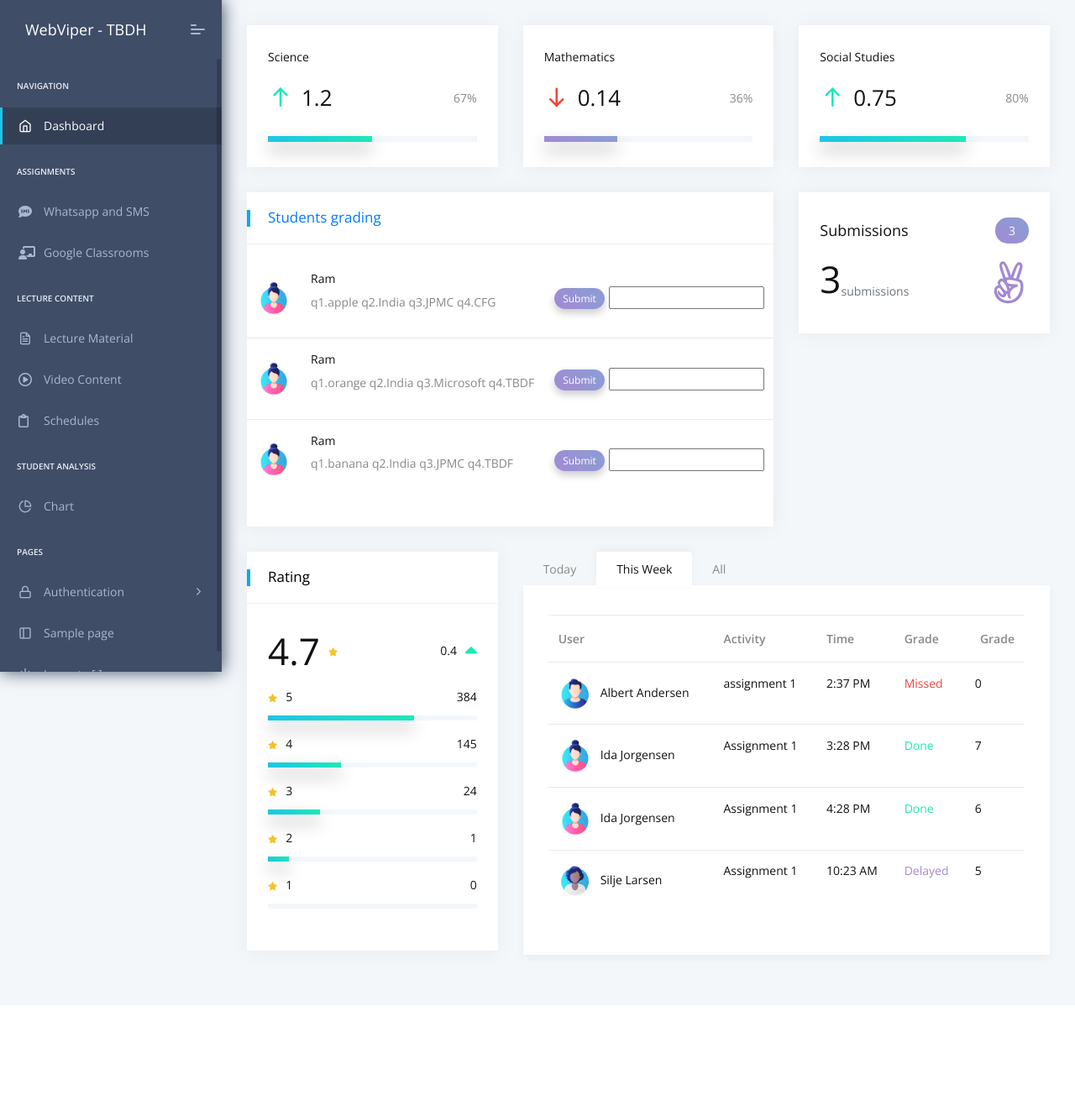
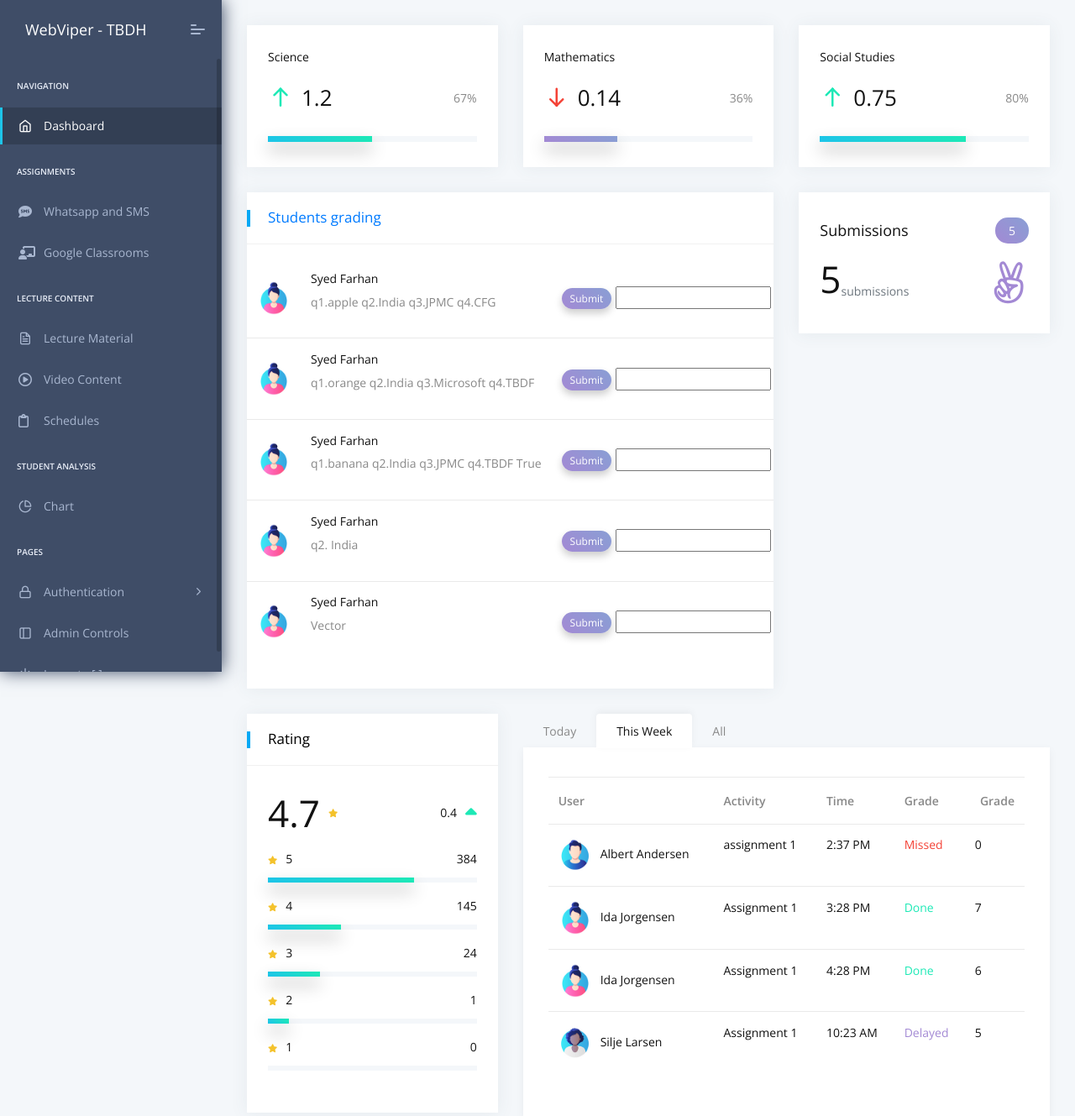
Before and after one commit to IndiaCFG3/team-28, a Django app: page /grades in a window 1280 px wide. Shown: the top 1329 px of the page at 84% size. Before the commit the page ends 1146 px from the top, so only its background shows below. Run offline with Django 3.2, Linux system fonts and the light colour scheme; some libraries are stand-ins or nearby versions.

Commit message:
minor changes

```diff
--- a/core/templates/accounts/login.html
+++ b/core/templates/accounts/login.html
@@ -54,9 +54,9 @@
 
                     <p class="mb-0 text-muted">Don’t have an account? <a href={% url 'register' %} >Signup</a></p>
                     <br />
-                    <p class="mb-2 text-muted">
-                        &copy; <a target="_blank" href="https://codedthemes.com/">CodedThemes</a>
-                        - <a target="_blank" href="https://appseed.us/admin-dashboards/django-dashboard-dattaable">Django Dashboard DattaAble</a>.
+                    <!--p class="mb-2 text-muted">
+                        &copy; <a  href="#"></a>
+                        - <a  href="#"></a-->
                     </p>
                 </div>
             </div>
--- a/core/templates/accounts/register.html
+++ b/core/templates/accounts/register.html
@@ -66,9 +66,9 @@
 
                     <p class="mb-0 text-muted">Already have an account? <a href="{% url 'login' %}" >Login</a></p>
                     <br />
-                    <p class="mb-2 text-muted">
+                    <!--p class="mb-2 text-muted">
                         &copy; <a target="_blank" href="https://codedthemes.com/">CodedThemes</a>
-                        - <a target="_blank" href="https://appseed.us/admin-dashboards/django-dashboard-dattaable">Django Dashboard DattaAble</a>
+                        - <a target="_blank" href="https://appseed.us/admin-dashboards/django-dashboard-dattaable">Django Dashboard DattaAble</a-->
                     </p>
                 </div>
             </div>
--- a/core/templates/charts-morris.html
+++ b/core/templates/charts-morris.html
@@ -19,12 +19,12 @@
                 <div class="row align-items-center">
                     <div class="col-md-12">
                         <div class="page-header-title">
-                            <h5 class="m-b-10">Morris Chart</h5>
+                            <h5 class="m-b-10">Dashboard Chart</h5>
                         </div>
                         <ul class="breadcrumb">
                             <li class="breadcrumb-item"><a href="/"><i class="feather icon-home"></i></a></li>
                             <li class="breadcrumb-item"><a href="javascript:">Chart</a></li>
-                            <li class="breadcrumb-item"><a href="javascript:">Morris Chart</a></li>
+                            <li class="breadcrumb-item"><a href="javascript:">Dashboard Chart</a></li>
                         </ul>
                     </div>
                 </div>
--- a/core/templates/includes/navigation.html
+++ b/core/templates/includes/navigation.html
@@ -50,7 +50,7 @@
                             <li class=""><a href={% url 'register' %} class="">Register</a></li>
                         </ul>
                     </li>
-                    <li data-username="Sample Page" class="nav-item"><a href="/page-blank.html" class="nav-link"><span class="pcoded-micon"><i class="feather icon-sidebar"></i></span><span class="pcoded-mtext">Sample page</span></a></li>
+                    <li data-username="Admin Controls" class="nav-item"><a href="admin" class="nav-link"><span class="pcoded-micon"><i class="feather icon-sidebar"></i></span><span class="pcoded-mtext">Admin Controls</span></a></li>
 
                     <li data-username="Disabled Menu" class="nav-item">
                         <a href={% url 'logout' %} class="nav-link">
--- a/core/templates/index.html
+++ b/core/templates/index.html
@@ -91,7 +91,7 @@
                                                 <tr class="unread">
                                                     <td><img class="rounded-circle" style="width:40px;" src="/static/assets/images/user/avatar-1.jpg" alt="activity-user"></td>
                                                     <td>
-                                                        <h6>Ram</h6>
+                                                        <h6>Syed Farhan</h6>
                                                         <p>{{ stud }}</p>
                                                     </td>
                                                     <td><a href="#!" class="label theme-bg2 text-white f-12">Submit</a><input type="number"></td>
--- a/core/templates/lectures.html
+++ b/core/templates/lectures.html
@@ -71,8 +71,11 @@
                                             </tbody>
                                         </table>
                                     </div>
+
                                 </div>
+                                <button type="submit" class="btn btn-primary">Add Lecture Material</button>
                             </div>
+
                         </div>
                         <!-- [ Hover-table ] end -->
 
@@ -116,6 +119,7 @@
                                         </table>
                                     </div>
                                 </div>
+                                <button type="submit" class="btn btn-primary">Add Lecture Material</button>
                             </div>
                         </div>
                         <!-- [ Hover-table ] end -->
--- a/core/templates/ui-forms.html
+++ b/core/templates/ui-forms.html
@@ -34,7 +34,7 @@
                     <div class="col-sm-12">
                         <div class="card">
                             <div class="card-header">
-                                <h5>Fill in the DetailsS</h5>
+                                <h5>Fill in the Details</h5>
                             </div>
                             <div class="card-body">
                                 <hr>
@@ -81,7 +81,7 @@
                                                 </select>
                                             </div>
                                             <div class="form-group">
-                                                <label for="SMS_Text">Enter Text</label>
+                                                <label for="SMS_Text">Enter Text upto 160 character.</label>
                                                 <textarea class="form-control" name="SMS_Text" id="SMS_Text" rows="3"></textarea>
                                             </div>
                                             <button type="submit" class="btn btn-primary">Submit</button>
--- a/myfile.txt
+++ b/myfile.txt
@@ -1,3 +1,5 @@
 q1.apple q2.India q3.JPMC q4.CFG
 q1.orange q2.India q3.Microsoft q4.TBDF
-q1.banana q2.India q3.JPMC q4.TBDF
+q1.banana q2.India q3.JPMC q4.TBDF True
+q2. India
+Vector
```
Also changed, not shown: test_messages.txt (added, +9 -0 lines).
